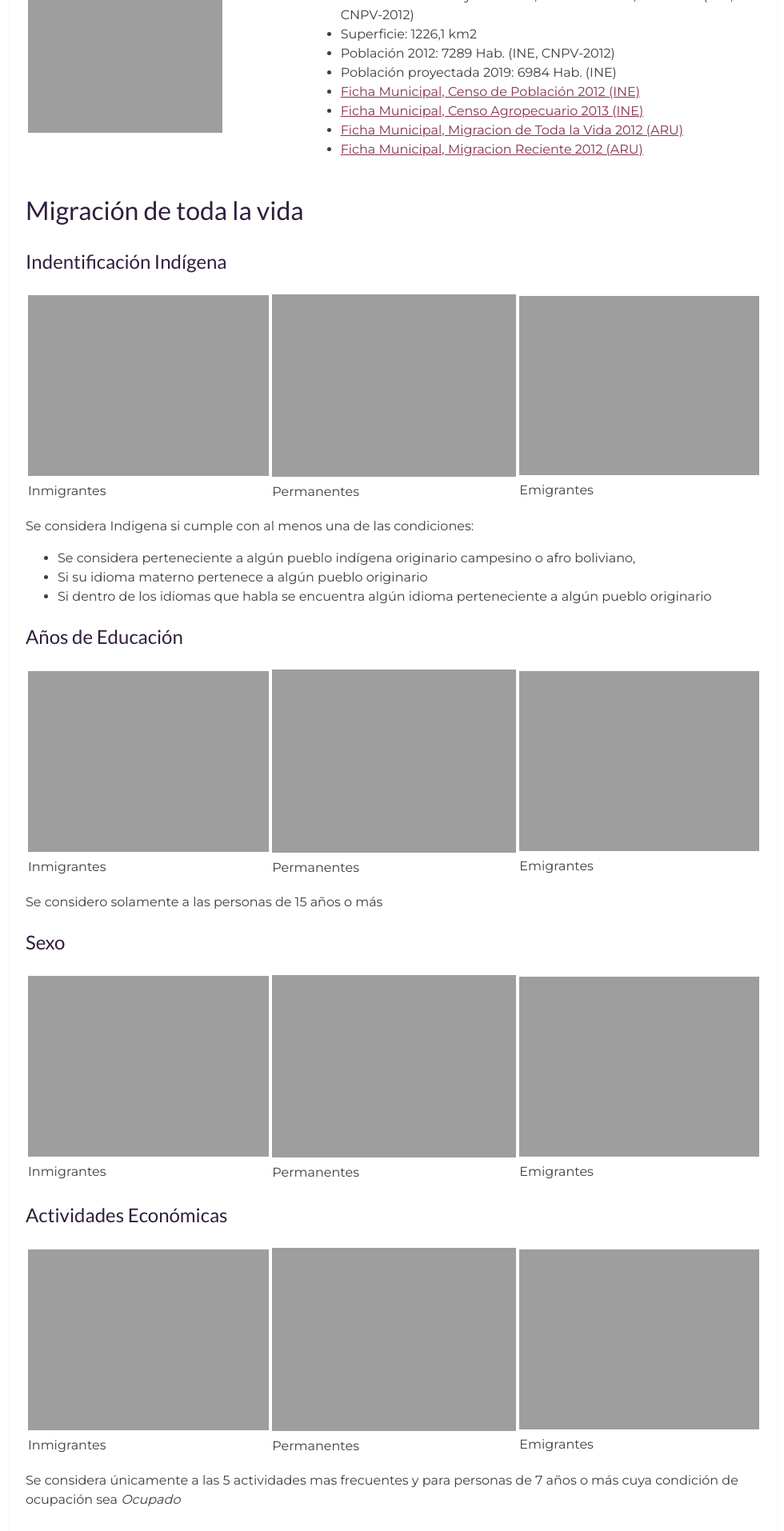
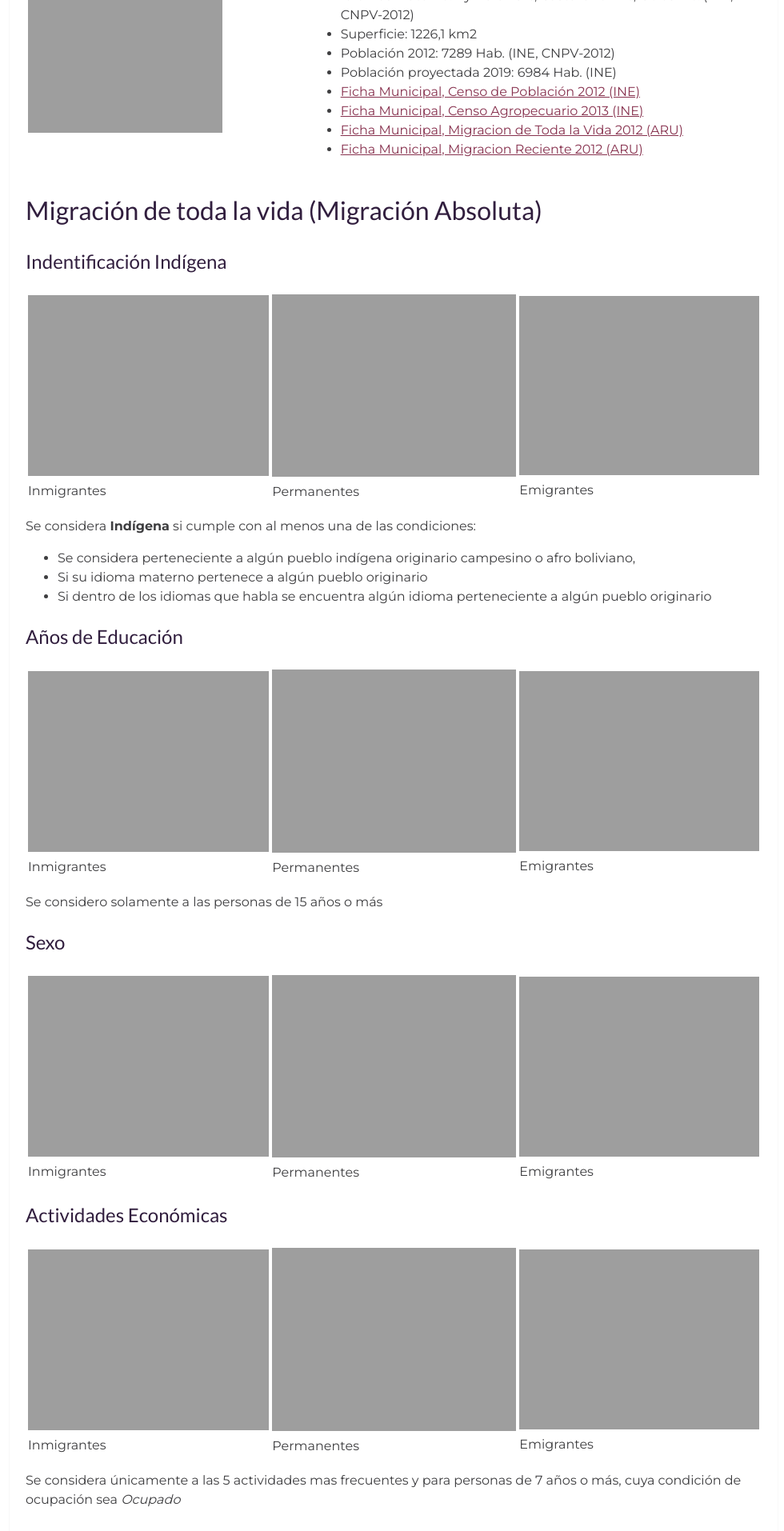
Before and after one commit to ARUFoundation/oim-aru, a Jekyll site: the page built from _posts/2018-11-05-callapa.markdown, in a window 1280 px wide. Shown: the part 797-2711 px from the top of the page at 80% size, without its empty margins (148-1128 px from the left). Built offline with Jekyll 4.4.1, drawn with Linux system fonts in a browser that asks for light colours; comment, search, counter and statistics services are not loaded; some of the changed text lies outside the part shown.

Commit message:
callapa3

```diff
--- a/_posts/2018-11-05-callapa.markdown
+++ b/_posts/2018-11-05-callapa.markdown
@@ -50,7 +50,7 @@
 </tr>
 </table>
 
-# Migración de toda la vida
+# Migración de toda la vida (Migración Absoluta)
 
 ## Indentificación Indígena
 
@@ -71,7 +71,7 @@
 </tr>
 </table>
 
-Se considera Indigena si cumple con al menos una de las condiciones:
+Se considera **Indígena** si cumple con al menos una de las condiciones:
 
 * Se considera perteneciente a algún pueblo indígena originario campesino o afro boliviano,
 * Si su idioma materno pertenece a algún pueblo originario
@@ -136,7 +136,7 @@
 </tr>
 </table>
 
-Se considera únicamente a las 5 actividades mas frecuentes y para personas de 7 años o más cuya condición de ocupación sea *Ocupado*
+Se considera únicamente a las 5 actividades mas frecuentes y para personas de 7 años o más, cuya condición de ocupación sea *Ocupado*
 
 ## Categoria Ocupacional
 
@@ -157,7 +157,7 @@
 </tr>
 </table>
 
-Para personas de 7 años o más cuya condición de ocupación sea *Ocupado*
+Para personas de 7 años o más cuya condición de ocupación sea **Ocupado**
 
 ## Distribución de edad (quinquenios)
 
@@ -243,6 +243,12 @@
 </tr>
 </table>
 
+Se considera **Indígena** si cumple con al menos una de las condiciones:
+
+* Se considera perteneciente a algún pueblo indígena originario campesino o afro boliviano,
+* Si su idioma materno pertenece a algún pueblo originario
+* Si dentro de los idiomas que habla se encuentra algún idioma perteneciente a algún pueblo originario
+
 ## Años de Educación
 
 <table>
```
Also changed, not shown: other parts of _posts/2018-11-05-callapa.markdown (+6 -0 lines).
